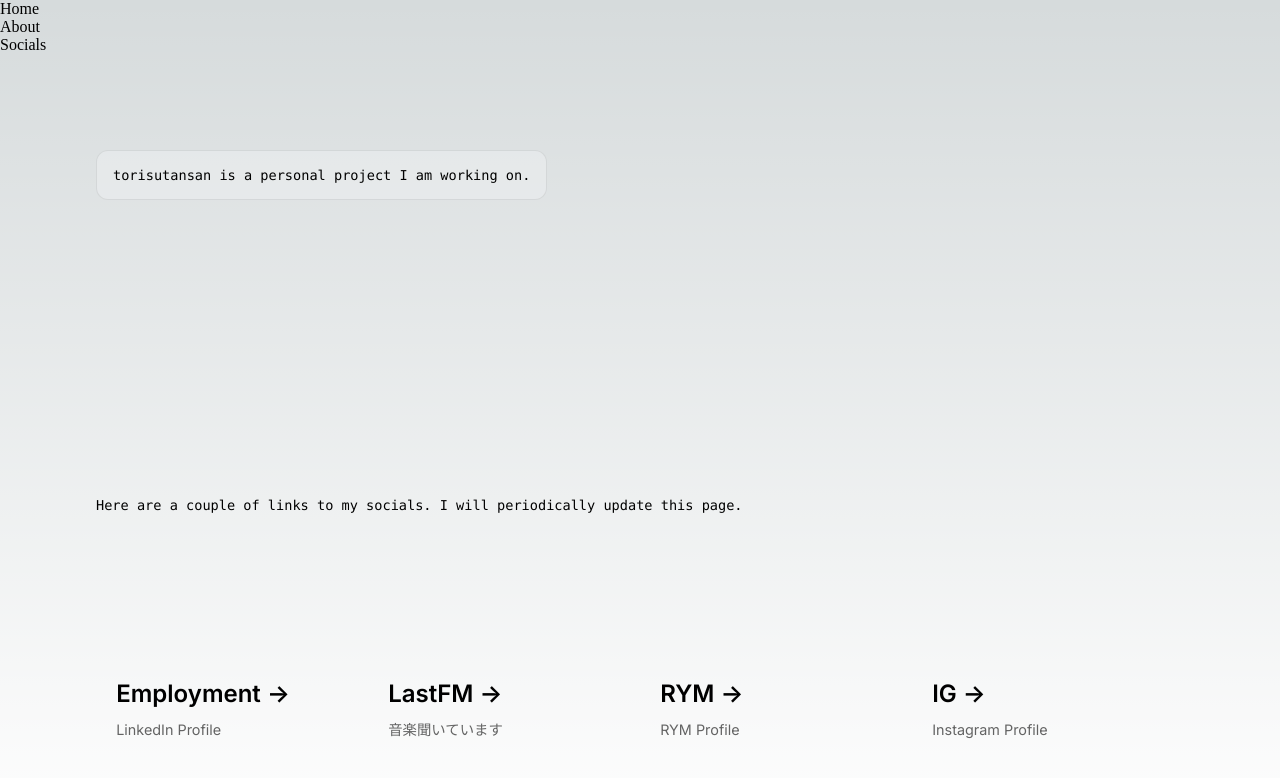
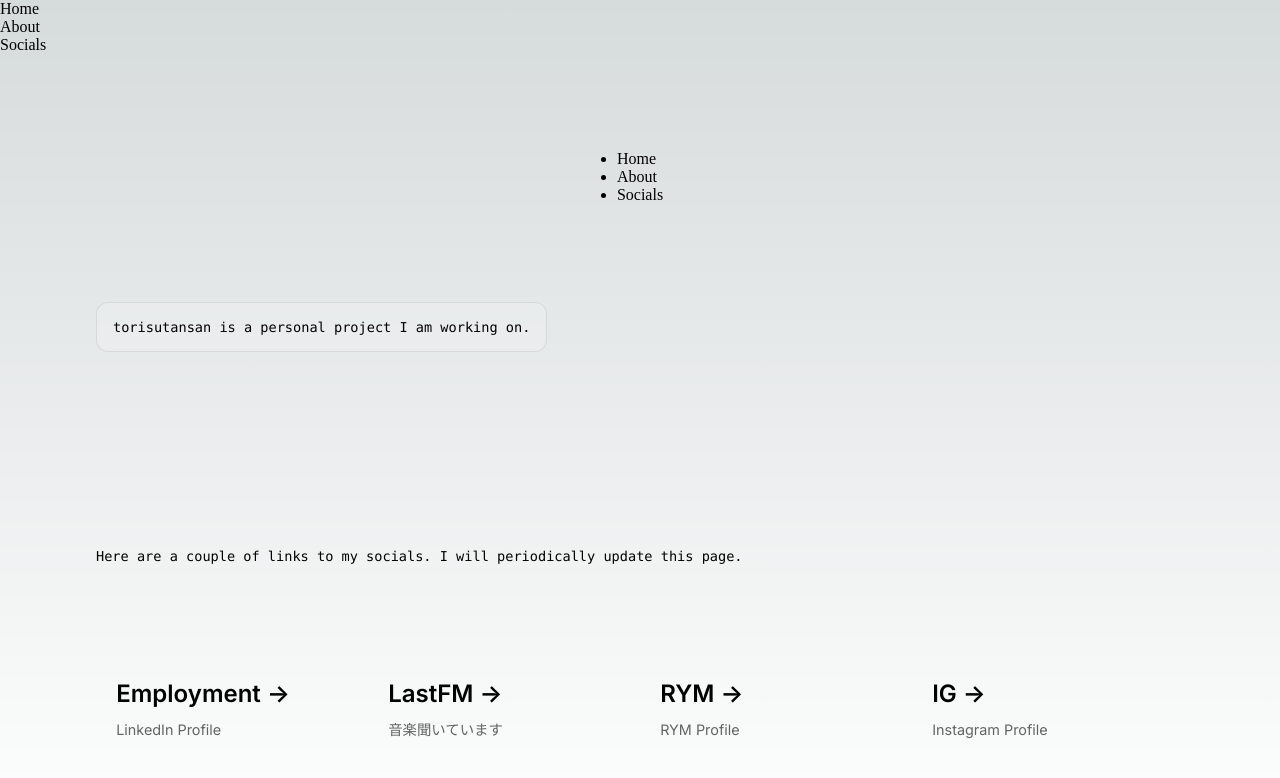
Before and after one commit to torisutansan02/torisutansan, a Next.js app: page / in a window 1280 px wide. Shown: the top 778 px of the page. Built offline with nearby package versions, Linux system fonts and the light colour scheme.

Commit message:
Updating index.js

```diff
--- a/pages/index.js
+++ b/pages/index.js
@@ -27,6 +27,18 @@ export default function Home() {
       </ul>
 
       <main className = {styles.main}>
+
+      <ul>
+        <li>
+          <Link href="/">Home</Link>
+        </li>
+        <li>
+          <Link href="/about">About</Link>
+        </li>
+        <li>
+          <Link href="/socials">Socials</Link>
+        </li>
+      </ul>
 
         <div className = {styles.description}>
           <p>
```
